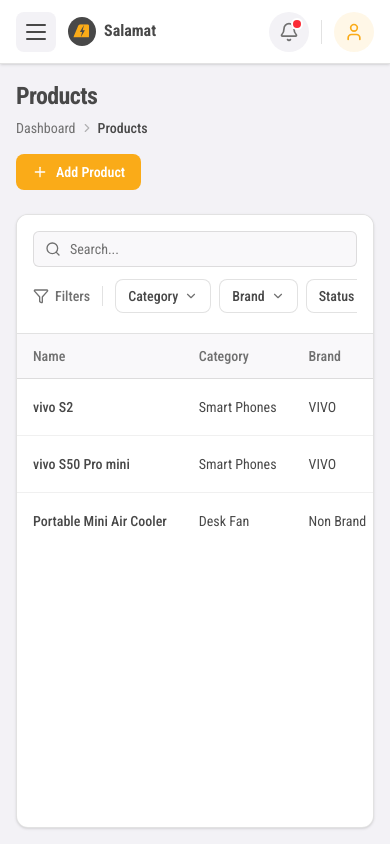
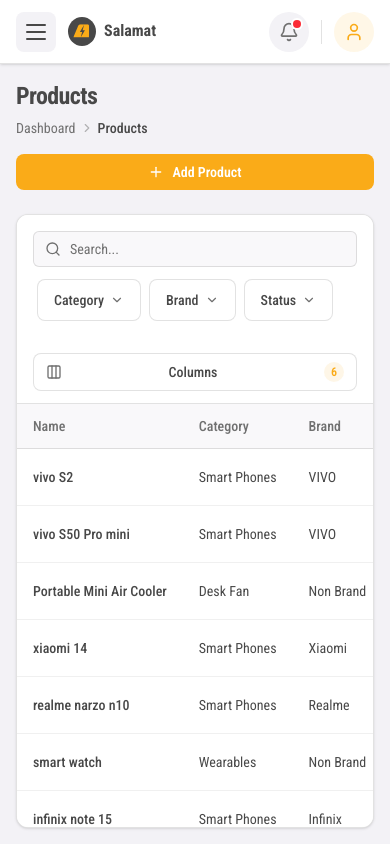
Before and after one commit to alamin-shot/salamat_innovation, a Next.js app: page /admin/products in a window 390 px wide. Built offline with nearby package versions, Linux system fonts and the light colour scheme.

Commit message:
updated responsive of products page

```diff
--- a/src/app/admin/products/page.tsx
+++ b/src/app/admin/products/page.tsx
@@ -13,7 +13,7 @@
                 <Link
                     href="?drawer=add-product"
                     scroll={false}
-                    className="flex items-center gap-2 rounded-lg bg-brand-primary px-4 py-2 text-sm font-semibold text-white transition-all hover:bg-brand-primary/90 hover:shadow-md"
+                    className="flex w-full sm:w-auto items-center justify-center gap-2 rounded-lg bg-brand-primary px-4 py-2 text-sm font-semibold text-white transition-all hover:bg-brand-primary/90 hover:shadow-md"
                 >
                     <Plus className="h-4 w-4" /> Add Product
                 </Link>
--- a/src/components/features/products/ProductTable.tsx
+++ b/src/components/features/products/ProductTable.tsx
@@ -7,13 +7,19 @@
 } from "@/components/ui/Table";
 import { FilterBar } from "@/components/ui/FilterBar";
 import { FilterDropdown } from "@/components/ui/FilterDropdown";
+import { ColumnsVisibilityDropdown } from "@/components/ui/ColumnsVisibilityDropdown";
 import { ProductActionMenu } from "@/components/features/products/ProductActionMenu";
 
-// Mock data to demonstrate the table engine
 const MOCK_PRODUCTS: Product[] = [
     { id: "1", name: "vivo S2", category: "Smart Phones", brand: "VIVO", status: "Active", ecommerce: false, createdAt: "05-10-2026" },
     { id: "2", name: "vivo S50 Pro mini", category: "Smart Phones", brand: "VIVO", status: "Active", ecommerce: false, createdAt: "05-10-2026" },
     { id: "3", name: "Portable Mini Air Cooler", category: "Desk Fan", brand: "Non Brand", status: "Active", ecommerce: false, createdAt: "04-10-2026" },
+    { id: "4", name: "xiaomi 14", category: "Smart Phones", brand: "Xiaomi", status: "Active", ecommerce: false, createdAt: "05-10-2026" },
+    { id: "5", name: "realme narzo n10", category: "Smart Phones", brand: "Realme", status: "Active", ecommerce: false, createdAt: "05-10-2026" },
+    { id: "6", name: "smart watch", category: "Wearables", brand: "Non Brand", status: "Active", ecommerce: false, createdAt: "04-10-2026" },
+    { id: "7", name: "infinix note 15", category: "Smart Phones", brand: "Infinix", status: "Active", ecommerce: false, createdAt: "05-10-2026" },
+    { id: "8", name: "redmi watch", category: "Wearables", brand: "Xiaomi", status: "Active", ecommerce: false, createdAt: "05-10-2026" },
+    { id: "9", name: "air cooler", category: "Desk Fan", brand: "Non Brand", status: "Active", ecommerce: false, createdAt: "04-10-2026" },
 ];
 
 export function ProductTable() {
@@ -24,8 +30,35 @@
     const [selectedStatus, setSelectedStatus] = React.useState<string>("");
     const [selectedBrand, setSelectedBrand] = React.useState<string>("");
 
+    const [visibleColumns, setVisibleColumns] = React.useState<Record<string, boolean>>({
+        name: true,
+        category: true,
+        brand: true,
+        status: true,
+        ecommerce: true,
+        createdAt: true,
+    });
+
+    const handleToggleColumn = (key: string) => {
+        setVisibleColumns((prev) => ({ ...prev, [key]: !prev[key] }));
+    };
+
+    const handleResetColumns = () => {
+        setVisibleColumns({
+            name: true,
+            category: true,
+            brand: true,
+            status: true,
+            ecommerce: true,
+            createdAt: true,
+        });
+    };
+
     return (
         <div className="flex flex-col w-full h-full">
+            {/* Responsive Top Toolbar: Filters & Columns Dropdown */}
+            <div className="flex flex-col lg:flex-row lg:items-center lg:justify-between gap-3 border-b border-brand-subtext/20 bg-white">
+                <div className="w-full overflow-x-auto custom-scrollbar">
                     <FilterBar
                         searchQuery={searchQuery}
                         onSearchChange={setSearchQuery}
@@ -40,7 +73,8 @@
                             label="Category"
                             options={[
                                 { label: "Smart Phones", value: "smartphones" },
-                        { label: "Power Banks", value: "powerbanks" }
+                                { label: "Wearables", value: "wearables" },
+                                { label: "Desk Fan", value: "deskfan" },
                             ]}
                             onSelect={() => { }}
                         />
@@ -48,6 +82,9 @@
                             label="Brand"
                             options={[
                                 { label: "VIVO", value: "vivo" },
+                                { label: "Xiaomi", value: "xiaomi" },
+                                { label: "Realme", value: "realme" },
+                                { label: "Infinix", value: "infinix" },
                                 { label: "Apple", value: "apple" }
                             ]}
                             selectedValue={selectedBrand}
@@ -63,47 +100,86 @@
                             onSelect={setSelectedStatus}
                         />
                     </FilterBar>
+                </div>
 
+                <div className="w-full lg:w-auto flex lg:justify-end shrink-0 px-4 pb-3 pt-0 lg:px-4 lg:py-3">
+                    <ColumnsVisibilityDropdown
+                        columns={[
+                            { key: "name", label: "Name" },
+                            { key: "category", label: "Category" },
+                            { key: "brand", label: "Brand" },
+                            { key: "status", label: "Status" },
+                            { key: "ecommerce", label: "Ecommerce" },
+                            { key: "createdAt", label: "Created at" },
+                        ]}
+                        visibleColumns={visibleColumns}
+                        onToggleColumn={handleToggleColumn}
+                        onReset={handleResetColumns}
+                    />
+                </div>
+            </div>
+
+            <div className="overflow-x-auto mt-0">
             <Table>
                 <TableHeader>
+                    {visibleColumns.name !== false && (
                         <TableHeadCell sortable activeDirection={sortKey === "name" ? sortDirection : null} onClick={() => handleSort("name")}>
                             Name
                         </TableHeadCell>
+                    )}
+                    {visibleColumns.category !== false && (
                         <TableHeadCell sortable activeDirection={sortKey === "category" ? sortDirection : null} onClick={() => handleSort("category")}>
                             Category
                         </TableHeadCell>
+                    )}
+                    {visibleColumns.brand !== false && (
                         <TableHeadCell sortable activeDirection={sortKey === "brand" ? sortDirection : null} onClick={() => handleSort("brand")}>
                             Brand
                         </TableHeadCell>
+                    )}
+                    {visibleColumns.status !== false && (
                         <TableHeadCell>Status</TableHeadCell>
+                    )}
+                    {visibleColumns.ecommerce !== false && (
                         <TableHeadCell>Ecommerce</TableHeadCell>
+                    )}
+                    {visibleColumns.createdAt !== false && (
                         <TableHeadCell sortable activeDirection={sortKey === "createdAt" ? sortDirection : null} onClick={() => handleSort("createdAt")}>
                             Created at
                         </TableHeadCell>
+                    )}
                     <TableHeadCell className="text-right">Action</TableHeadCell>
                 </TableHeader>
 
                 <TableBody>
                     {data.map((product) => (
                         <TableRow key={product.id}>
+                            {visibleColumns.name !== false && (
                                 <TableCell className="font-medium">{product.name}</TableCell>
+                            )}
+                            {visibleColumns.category !== false && (
                                 <TableCell>{product.category}</TableCell>
+                            )}
+                            {visibleColumns.brand !== false && (
                                 <TableCell>{product.brand}</TableCell>
-
+                            )}
+                            {visibleColumns.status !== false && (
                                 <TableCell>
                                     <span className="inline-flex items-center rounded-md bg-green-500/10 px-2 py-1 text-xs font-medium text-green-700 ring-1 ring-inset ring-green-600/20">
                                         {product.status}
                                     </span>
                                 </TableCell>
-
+                            )}
+                            {visibleColumns.ecommerce !== false && (
                                 <TableCell>
                                     <span className="inline-flex cursor-pointer items-center rounded-md bg-yellow-500/10 px-2 py-1 text-xs font-medium text-yellow-700 transition-colors hover:bg-yellow-500/20 ring-1 ring-inset ring-yellow-600/20">
                                         {product.ecommerce ? "Enabled" : "Disabled"}
                                     </span>
                                 </TableCell>
-
+                            )}
+                            {visibleColumns.createdAt !== false && (
                                 <TableCell>{product.createdAt}</TableCell>
-
+                            )}
                             <TableCell className="text-right">
                                 <ProductActionMenu productId={product.id} />
                             </TableCell>
@@ -112,5 +188,6 @@
                 </TableBody>
             </Table>
             </div>
+        </div>
     );
 }
--- a/src/components/features/products/ProductsClientManager.tsx
+++ b/src/components/features/products/ProductsClientManager.tsx
@@ -64,7 +64,7 @@
                 title={getDrawerTitle()}
                 isOpen={!!activeDrawer}
                 onClose={closeDrawer}
-                width={persistedDrawer === "add-product" || persistedDrawer === "edit" ? "w-full max-w-[1000px]" : "w-[600px]"}
+                width={persistedDrawer === "add-product" || persistedDrawer === "edit" ? "w-full max-w-[1000px]" : "w-full max-w-[600px]"}
             >
                 {renderDrawerContent()}
             </Drawer>
--- a/src/components/layout/PageContainer.tsx
+++ b/src/components/layout/PageContainer.tsx
@@ -39,7 +39,7 @@
                 </div>
 
                 {action && (
-                    <div className="flex shrink-0 items-center gap-3">
+                    <div className="flex w-full md:w-auto items-center gap-3">
                         {action}
                     </div>
                 )}
--- /dev/null
+++ b/src/components/ui/ColumnsVisibilityDropdown.tsx
@@ -0,0 +1,88 @@
+"use client";
+import * as React from "react";
+import * as DropdownMenu from "@radix-ui/react-dropdown-menu";
+import { Columns3, Check, RotateCcw } from "lucide-react";
+
+export interface ColumnConfig {
+    key: string;
+    label: string;
+}
+
+interface ColumnsVisibilityDropdownProps {
+    columns: ColumnConfig[];
+    visibleColumns: Record<string, boolean>;
+    onToggleColumn: (key: string) => void;
+    onReset: () => void;
+}
+
+export function ColumnsVisibilityDropdown({
+    columns,
+    visibleColumns,
+    onToggleColumn,
+    onReset,
+}: ColumnsVisibilityDropdownProps) {
+    const visibleCount = Object.values(visibleColumns).filter(Boolean).length;
+
+    return (
+        <DropdownMenu.Root>
+            <DropdownMenu.Trigger className="flex w-full lg:w-auto cursor-pointer select-none items-center justify-between lg:justify-start gap-2 rounded-lg border border-brand-subtext/20 bg-white px-3 py-2 text-sm font-medium text-brand-text transition-colors hover:bg-brand-bg/80 focus:outline-none focus:ring-2 focus:ring-brand-primary/50 data-[state=open]:bg-brand-bg/80">
+                <Columns3 className="h-4 w-4 text-brand-subtext" />
+                <span>Columns</span>
+                <span className="flex h-5 w-5 items-center justify-center rounded-full bg-brand-primary/10 text-xs font-semibold text-brand-primary">
+                    {visibleCount}
+                </span>
+            </DropdownMenu.Trigger>
+
+            <DropdownMenu.Portal>
+                <DropdownMenu.Content
+                    align="end"
+                    sideOffset={8}
+                    collisionPadding={16}
+                    className="z-[100] w-56 rounded-xl border border-brand-subtext/20 bg-white p-2 shadow-xl animate-in fade-in zoom-in-95"
+                >
+                    <div className="mb-2 flex items-center justify-between px-2 pt-1">
+                        <span className="text-xs font-bold uppercase tracking-wider text-brand-subtext">
+                            Toggle Columns
+                        </span>
+                        <button
+                            onClick={onReset}
+                            className="flex items-center gap-1 text-xs font-medium text-brand-primary transition-colors hover:underline"
+                        >
+                            <RotateCcw className="h-3 w-3" /> Reset
+                        </button>
+                    </div>
+
+                    <DropdownMenu.Separator className="mb-1 h-px bg-brand-subtext/10" />
+
+                    <div className="flex flex-col gap-0.5">
+                        {columns.map((col) => {
+                            const isVisible = visibleColumns[col.key] ?? true;
+                            return (
+                                <DropdownMenu.Item
+                                    key={col.key}
+                                    onSelect={(e) => {
+                                        e.preventDefault(); // Keep dropdown open while toggling multiple items
+                                        onToggleColumn(col.key);
+                                    }}
+                                    className="flex cursor-pointer items-center justify-between rounded-lg px-2.5 py-2 text-sm outline-none transition-colors hover:bg-brand-bg text-brand-text"
+                                >
+                                    <span className={isVisible ? "font-medium" : "text-brand-subtext line-through"}>
+                                        {col.label}
+                                    </span>
+                                    <div
+                                        className={`flex h-4 w-4 items-center justify-center rounded border transition-colors ${isVisible
+                                                ? "border-brand-primary bg-brand-primary text-white"
+                                                : "border-brand-subtext/30 bg-transparent"
+                                            }`}
+                                    >
+                                        {isVisible && <Check className="h-3 w-3 stroke-[3]" />}
+                                    </div>
+                                </DropdownMenu.Item>
+                            );
+                        })}
+                    </div>
+                </DropdownMenu.Content>
+            </DropdownMenu.Portal>
+        </DropdownMenu.Root>
+    );
+}
--- a/src/components/ui/FilterBar.tsx
+++ b/src/components/ui/FilterBar.tsx
@@ -18,7 +18,7 @@
     children
 }: FilterBarProps) {
     return (
-        <div className="flex flex-col gap-3 border-b border-brand-subtext/20 bg-white p-4 sm:flex-row sm:items-center sm:justify-between">
+        <div className="flex flex-col gap-3 p-4 sm:flex-row sm:items-center sm:justify-between">
 
             {/* Search Input Area */}
             <div className="relative w-full sm:max-w-xs">
@@ -33,9 +33,9 @@
 
             {/* Dynamic Filter Pills Area */}
             <div className="flex w-full items-center gap-2 overflow-x-auto pb-1 sm:w-auto sm:pb-0 custom-scrollbar">
-                <div className="flex items-center gap-1.5 border-r border-brand-subtext/20 pr-3 text-sm font-medium text-brand-subtext">
+                <div className="flex items-center gap-1.5 border-r border-brand-subtext/20 pr-3 text-sm font-medium text-brand-subtext hidden sm:inline-flex">
                     <Filter className="h-4 w-4" />
-                    <span>Filters</span>
+                    <span className="">Filters</span>
                     {activeFilterCount > 0 && (
                         <span className="flex h-5 w-5 items-center justify-center rounded-full bg-brand-primary/10 text-xs font-bold text-brand-primary">
                             {activeFilterCount}
--- a/src/components/ui/FilterDropdown.tsx
+++ b/src/components/ui/FilterDropdown.tsx
@@ -16,7 +16,7 @@
 
     return (
         <DropdownMenu.Root>
-            <DropdownMenu.Trigger className="flex cursor-pointer select-none items-center gap-1.5 rounded-lg border border-brand-subtext/20 bg-white px-3 py-1.5 text-sm font-medium text-brand-text transition-colors hover:bg-brand-bg/80 focus:outline-none focus:ring-2 focus:ring-brand-primary/50 data-[state=open]:bg-brand-bg/80">
+            <DropdownMenu.Trigger className="flex cursor-pointer select-none items-center gap-1.5 whitespace-nowrap rounded-lg border border-brand-subtext/20 bg-white px-4 py-2.5 text-sm font-medium text-brand-text transition-colors hover:bg-brand-bg/80 focus:outline-none focus:ring-2 focus:ring-brand-primary/50 data-[state=open]:bg-brand-bg/80">
                 {selectedLabel ? (
                     <span className="text-brand-primary font-semibold">{selectedLabel}</span>
                 ) : (
```
Lines whose indentation alone changed are shown as unchanged.
